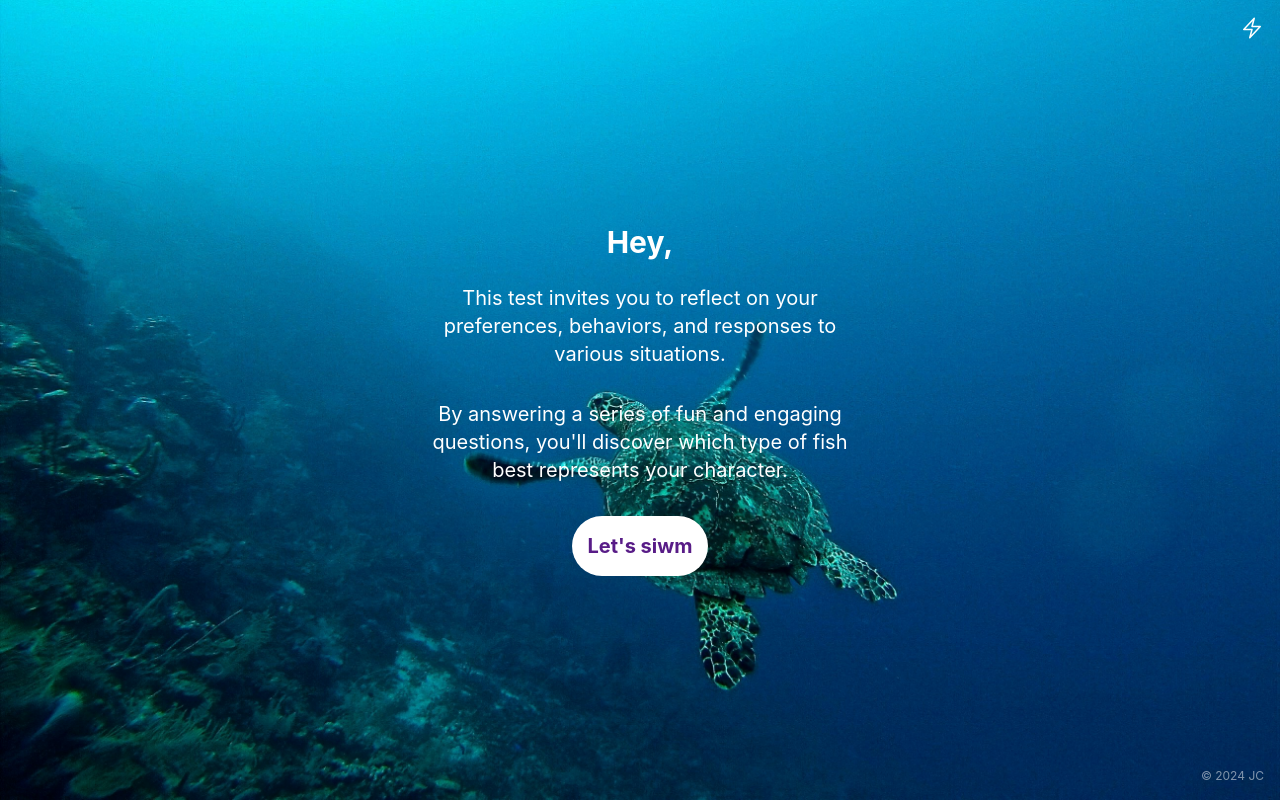
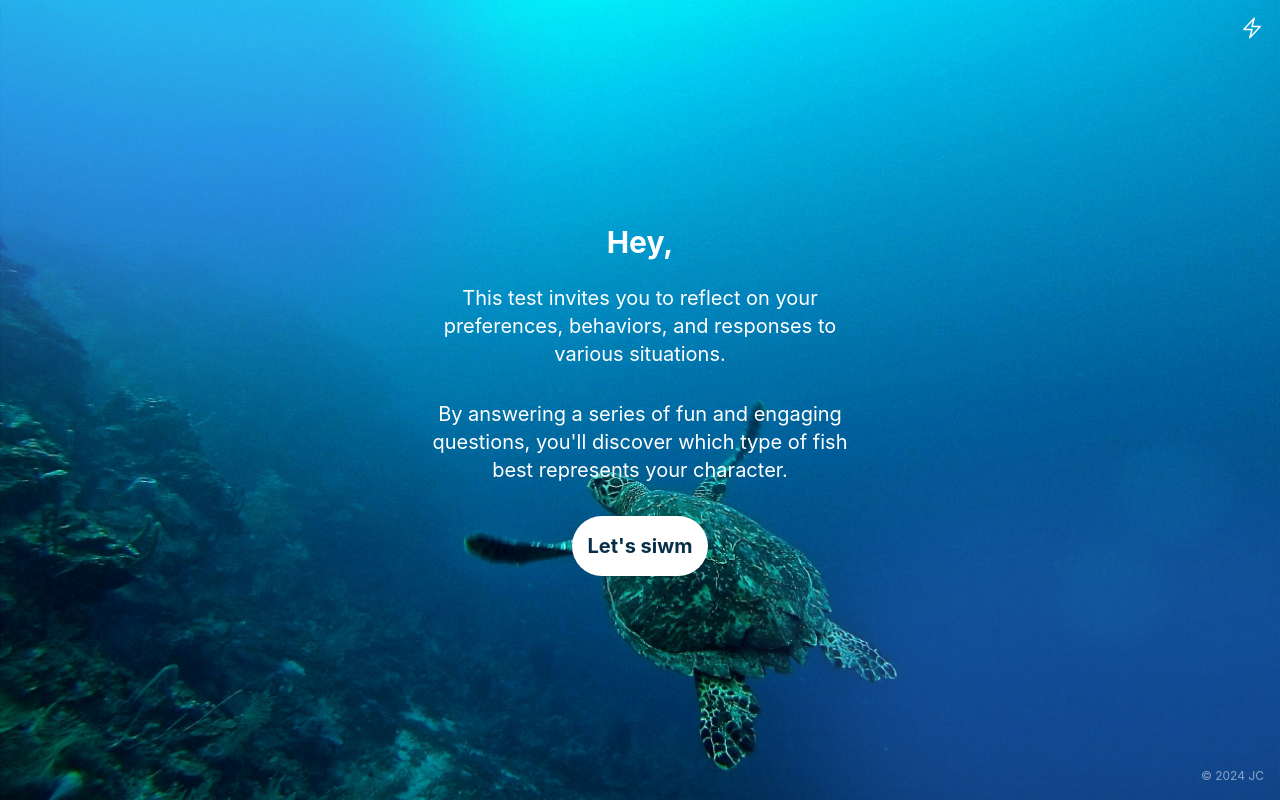
Before and after one commit to ms0242808/Quizzes, a React (Create React App) app: page /intro in a window 1280 px wide. Built offline with nearby package versions, Linux system fonts and the light colour scheme.

Commit message:
Update background image

```diff
--- a/src/pages/intro/index.js
+++ b/src/pages/intro/index.js
@@ -10,7 +10,11 @@ const Intro = () => {
 	const handleQuizClick = () => navigate(`/quiz`);
 
 	return (
-		<div className='relative w-full h-screen bg-purple-900 flex flex-col items-center justify-center overflow-hidden p-6'>
+		<div
+			style={{ backgroundImage: `url(${introImg})`, backgroundSize: 'cover', backgroundPosition: 'center' }}
+			className='relative w-full h-screen flex flex-col items-center justify-center overflow-hidden p-6'
+		>
+			{/* <div className='relative w-full h-screen bg-purple-900 flex flex-col items-center justify-center overflow-hidden p-6'> */}
 			<div className='absolute top-0 left-0 w-full h-full'>
 				<div className='absolute top-0 left-0 w-1/2 h-1/2 bg-purple-700 rounded-full opacity-30 blur-3xl transform -translate-x-1/4 -translate-y-1/4'></div>
 				<div className='absolute bottom-0 right-0 w-1/2 h-1/2 bg-blue-500 rounded-full opacity-30 blur-3xl transform translate-x-1/4 translate-y-1/4'></div>
@@ -29,12 +33,12 @@ const Intro = () => {
 					className='bg-white text-purple-900 rounded-full p-4 flex items-center justify-center mx-auto hover:bg-gray-200 transition-colors'
 					onClick={handleQuizClick}
 				>
-					<span className='text-xl font-bold'>Let's siwm</span>
+					<span className='text-xl font-bold text-sky-950'>Let's siwm</span>
 				</button>
 			</div>
-			<div className='absolute bottom-0 w-full flex justify-center'>
+			{/* <div className='absolute bottom-0 w-full flex justify-center'>
 				<img src={introImg} alt='Characters' className='max-w-full h-auto' />
-			</div>
+			</div> */}
 		</div>
 	);
 };
--- a/src/pages/landing/index.js
+++ b/src/pages/landing/index.js
@@ -1,6 +1,6 @@
 import React from 'react';
 import { useNavigate } from 'react-router-dom';
-import landingImg from '../../assests/images/landing.jpg';
+import oceanImg from '../../assests/images/ocean.gif';
 
 const Landing = ({ title, description }) => {
 	const navigate = useNavigate();
@@ -8,22 +8,26 @@ const Landing = ({ title, description }) => {
 	const handleQuizClick = () => navigate(`/quizzes`);
 
 	return (
-		<div className='relative w-full h-screen bg-purple-900 flex flex-col items-center justify-center overflow-hidden'>
+		<div
+			style={{ backgroundImage: `url(${oceanImg})`, backgroundSize: 'cover', backgroundPosition: 'center' }}
+			className='relative w-full h-screen flex flex-col items-center justify-center overflow-hidden p-6'
+		>
+			{/* <div className='relative w-full h-screen bg-purple-900 flex flex-col items-center justify-center overflow-hidden'> */}
 			<div className='absolute w-4/5 h-4/5 bg-blue-500 rounded-full opacity-30 blur-3xl'></div>
 			<div className='relative z-10 w-full max-w-md text-center'>
 				<div className='text-white text-2xl font-bold mb-4'>Sea • Life</div>
 				<div className='text-white text-5xl font-bold mb-4'>{title}</div>
 				<div className='text-white text-xl mb-8'>{description}</div>
 				<button
-					className='border-2 w-80 text-white px-8 py-2 rounded-full text-xl hover:bg-blue-600 transition-colors'
+					className='border-2 w-80 text-white px-8 py-2 rounded-full text-xl hover:bg-sky-950 transition-colors'
 					onClick={handleQuizClick}
 				>
 					ENTER
 				</button>
 			</div>
-			<div className='absolute bottom-0 w-full flex justify-center'>
+			{/* <div className='absolute bottom-0 w-full flex justify-center'>
 				<img src={landingImg} alt='Characters' className='max-w-full h-auto' />
-			</div>
+			</div> */}
 		</div>
 	);
 };
--- a/src/pages/question/index.js
+++ b/src/pages/question/index.js
@@ -15,7 +15,11 @@ const Question = () => {
 	};
 
 	return (
-		<div className='relative w-full h-screen bg-purple-900 flex flex-col items-center justify-center overflow-hidden p-6'>
+		<div
+			style={{ backgroundImage: `url(${introImg})`, backgroundSize: 'cover', backgroundPosition: 'center' }}
+			className='relative w-full h-screen flex flex-col items-center justify-center overflow-hidden p-6'
+		>
+			{/* <div className='relative w-full h-screen bg-purple-900 flex flex-col items-center justify-center overflow-hidden p-6'> */}
 			<div className='absolute top-0 left-0 w-full h-full'>
 				<div className='absolute top-0 left-0 w-1/2 h-1/2 bg-purple-700 rounded-full opacity-30 blur-3xl transform -translate-x-1/4 -translate-y-1/4'></div>
 				<div className='absolute bottom-0 right-0 w-1/2 h-1/2 bg-blue-500 rounded-full opacity-30 blur-3xl transform translate-x-1/4 translate-y-1/4'></div>
@@ -38,15 +42,15 @@ const Question = () => {
 				</div>
 
 				<button
-					className='bg-white text-purple-900 w-full py-3 rounded-full text-lg font-bold hover:bg-gray-200 transition-colors'
+					className='bg-white text-sky-950 w-full py-3 rounded-full text-lg font-bold hover:bg-gray-200 transition-colors'
 					onClick={handleNextClick}
 				>
 					Next
 				</button>
 			</div>
-			<div className='absolute bottom-0 w-full flex justify-center'>
+			{/* <div className='absolute bottom-0 w-full flex justify-center'>
 				<img src={introImg} alt='Characters' className='max-w-full h-auto' />
-			</div>
+			</div> */}
 		</div>
 	);
 };
--- a/src/pages/quiz/index.js
+++ b/src/pages/quiz/index.js
@@ -6,12 +6,12 @@ import quizzesImg from '../../assests/images/quizzes.jpg';
 
 const MemoryBubble = ({ color, option, text, handleClick }) => (
 	<div
-		className={`w-32 h-32 rounded-full flex items-center justify-center p-4 text-center text-sm font-bold shadow-lg ${color} transition-transform hover:scale-105 cursor-pointer`}
+		className={`w-36 h-36 rounded-full flex items-center justify-center p-4 text-center text-sm font-bold shadow-lg ${color} transition-transform hover:scale-105 cursor-pointer`}
 		onClick={handleClick}
 	>
 		<div>
 			<p>{option}</p>
-			{text}
+			<p>{text}</p>
 		</div>
 	</div>
 );
@@ -55,7 +55,7 @@ const Quiz = ({ questions }) => {
 				))}
 			</div>
 
-			<div className='w-full max-w-md relative'>
+			{/* <div className='w-full max-w-md relative'>
 				<input
 					type='range'
 					min='0'
@@ -64,7 +64,7 @@ const Quiz = ({ questions }) => {
 					// onChange={(e) => setSliderValue(e.target.value)}
 					className='absolute bottom-0 left-0 w-full'
 				/>
-			</div>
+			</div> */}
 		</div>
 	);
 };
```
